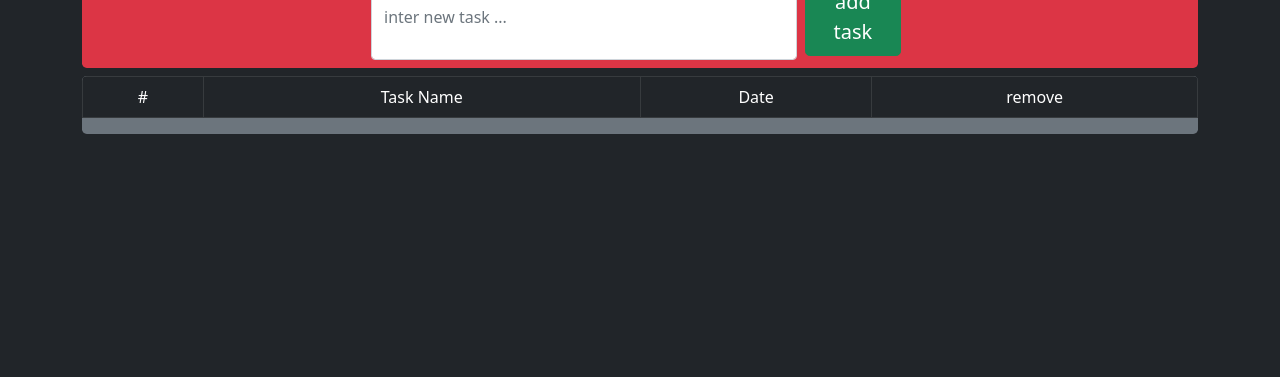
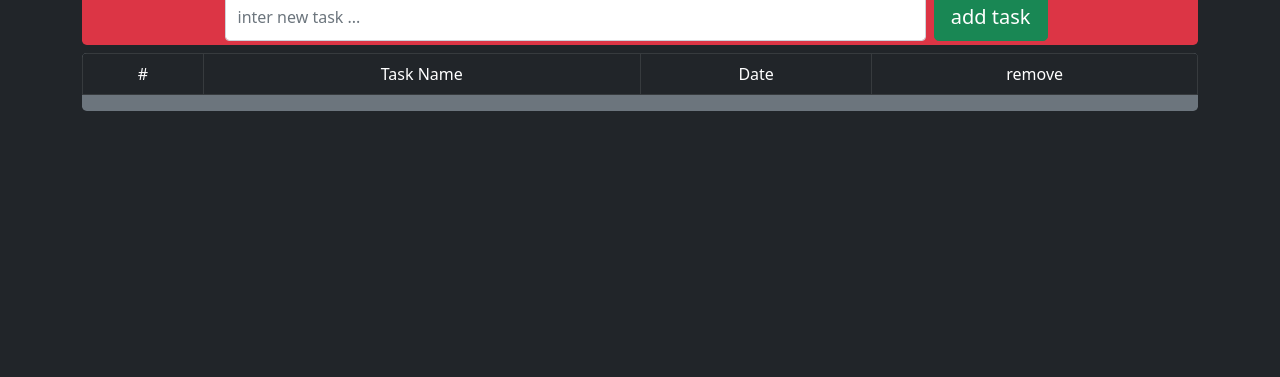
Before and after one commit to mhossein128/ToDoList, a plain HTML site: page index.html in a window 1280 px wide. Shown: the part 423-800 px from the top of the page. Drawn offline with nearby package versions, Linux system fonts and the light colour scheme.

Commit message:
enter key

```diff
--- a/index.html
+++ b/index.html
@@ -34,9 +34,9 @@
         </div>
         <!-- add Task  -->
         <section
-          class="text-center p-2 row justify-content-center"
+          class="my-1 text-center p-0 row justify-content-center"
         >
-          <form class="d-sm-flex col-12 col-sm-8 col-lg-6">
+          <form class="w-75 d-flex flex-column flex-sm-row col-12 col-sm-8 col-lg-6">
             <input
               id="input"
               type="text"
@@ -47,7 +47,7 @@
             <button
               id="btn"
               type="button"
-              class="btn btn-lg btn-success w-auto my-1 mx-0 mx-sm-2 "
+              class="btn btn-lg btn-success my-1 my-sm-0 w-auto mx-0 mx-sm-2 text-nowrap h-100"
             >
               add task
             </button>
--- a/script.js
+++ b/script.js
@@ -4,6 +4,13 @@ let table = document.querySelector('table')
 let tbody = document.querySelector("tbody")
 let theme = document.querySelector('#theme')
 let taskList = new Array()
+
+input.addEventListener('keydown',(e)=>{
+    if(e.keyCode === 13 ) {
+        e.preventDefault()
+        btn.click()
+    }
+})
 
 // theme Event's
 theme.addEventListener('click' , () => {
```
